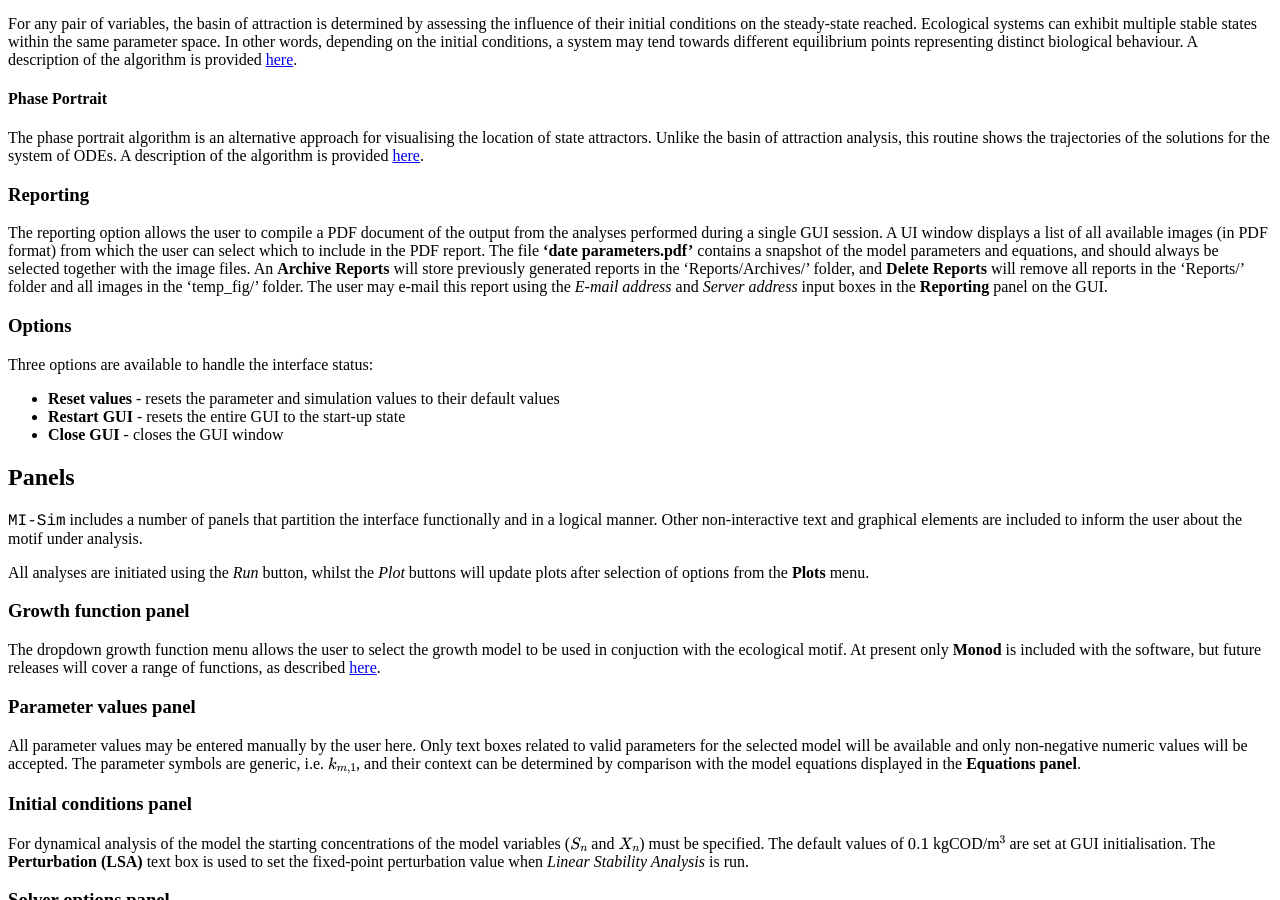
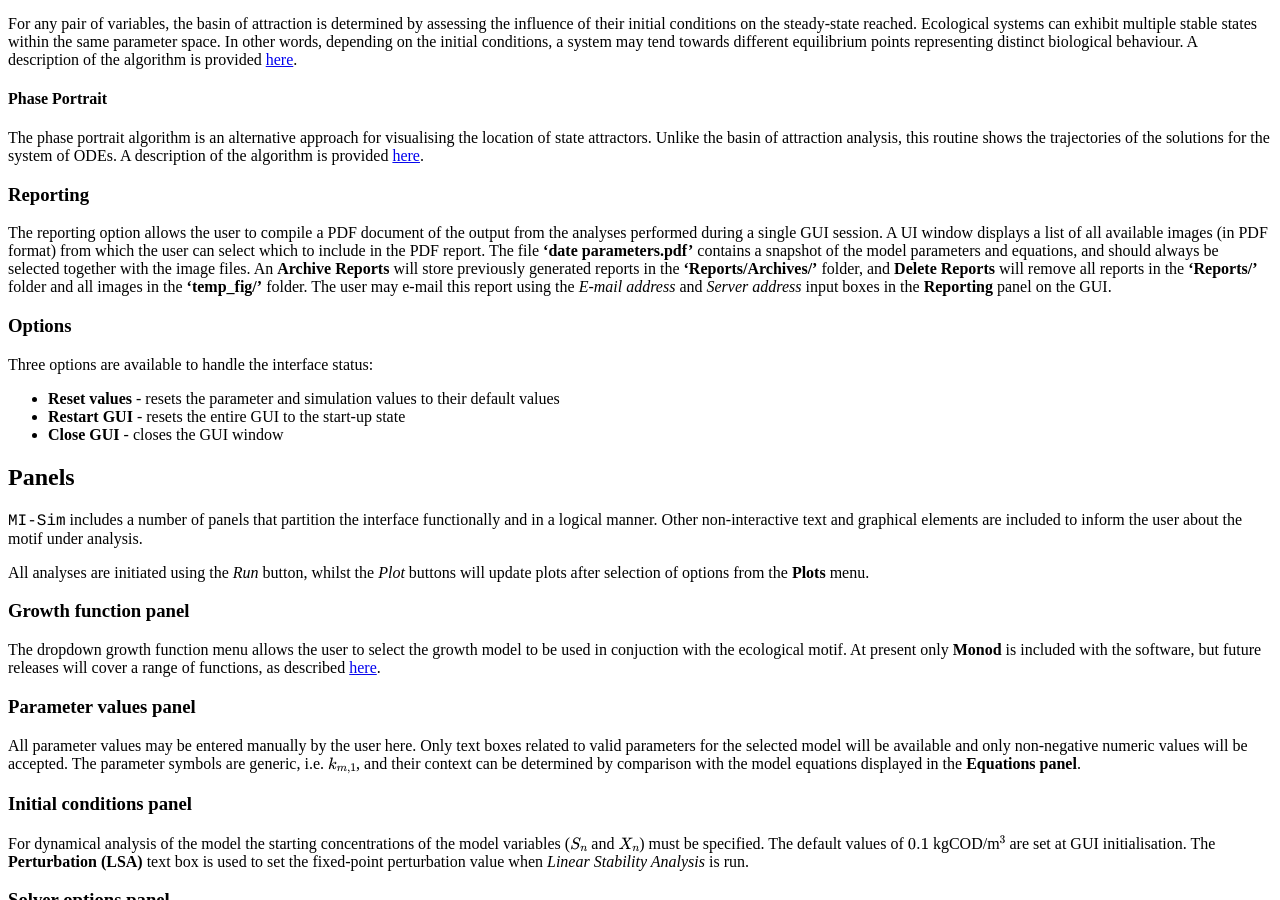
Before and after one commit to MI-SIM/MI-SIM.github.io, a Jekyll site: the page built from _posts/01-01-17-misiminterface.md, in a window 1280 px wide and 900 px high, scrolled down 7748 px. Built offline with Jekyll 4.4.1, drawn with Linux system fonts in a browser that asks for light colours; formulas are drawn with MathJax 3; a style sheet for code colours, icons or effects is not loaded.

```diff
--- a/_posts/01-01-17-misiminterface.md
+++ b/_posts/01-01-17-misiminterface.md
@@ -64,6 +64,9 @@ $\frac{dS_2}{dt} = -DS_2 + \gamma(1-Y_1)f_1X_1 - f_2X_2$
 
 $\frac{dX_2}{dt} = -DX_2 + Y_2f_2X_2 - k_{dec,2}X_2$
 
+<p></p>
+<p></p>
+
 #### Substrate Competition
 ![alt text](https://raw.githubusercontent.com/MI-SIM/MI-SIM.github.io/master/_posts/sc.png "Substrate Competition Motif")
 
@@ -75,6 +78,8 @@ $\frac{dX_1}{dt} = -DX_1 + Y_1f_1X_1 - k_{dec,1}X_1$
 
 $\frac{dX_2}{dt} = -DX_2 + Y_2f_2X_2 - k_{dec,2}X_2$
 
+<p></p>
+<p></p>
 
 #### FC (Food Chain) with Product Inhibition
 ![alt text](https://raw.githubusercontent.com/MI-SIM/MI-SIM.github.io/master/_posts/fcpi.png "FC with Product Inhibition Motif")
@@ -93,6 +98,8 @@ $\frac{dS_3}{dt} = -DS_3 + f_2X_2$
 
 $I_3 = \frac{1}{1+\frac{S_3}{K_{i,3}}}$
 
+<p></p>
+<p></p>
 
 #### No Common Metabolites
 ![alt text](https://raw.githubusercontent.com/MI-SIM/MI-SIM.github.io/master/_posts/ni.png "No Interaction Motif")
@@ -107,6 +114,8 @@ $\frac{dS_2}{dt} = D(S_{2,in} - S_2) - f_2X_2$
 
 $\frac{dX_2}{dt} = -DX_2 + Y_2f_2X_2 - k_{dec,2}X_2$
 
+<p></p>
+<p></p>
 
 #### Syntrophy
 ![alt text](https://raw.githubusercontent.com/MI-SIM/MI-SIM.github.io/master/_posts/syn.png "Syntrophy Motif")
@@ -123,6 +132,8 @@ $\frac{dX_2}{dt} = -DX_2 + Y_2f_2X_2 - k_{dec,2}X_2$
 
 $I_2 = \frac{1}{1+\frac{S_2}{K_{i,2}}}$
 
+<p></p>
+<p></p>
 
 #### Waste Product Inhibtion
 ![alt text](https://raw.githubusercontent.com/MI-SIM/MI-SIM.github.io/master/_posts/wpi.png "Waste Product Inhibition Motif")
@@ -141,6 +152,8 @@ $\frac{dS_3}{dt} = D(S_{3,in}-S_3) - f_3X_2I_2$
 
 $I_2 = \frac{1}{1+\frac{S_2}{K_{i,2}}}$
 
+<p></p>
+<p></p>
 
 #### Three species (Food-web)
 ![alt text](https://raw.githubusercontent.com/MI-SIM/MI-SIM.github.io/master/_posts/ths.png "Food Web Motif")
@@ -161,6 +174,8 @@ $\frac{dX_3}{dt} = -DX_3 + Y_3f_3X_3 - k_{dec,3}X_3$
 
 $I_2 = \frac{1}{1+\frac{S_3}{K_{i,2}}}$
 
+<p></p>
+<p></p>
 
 #### <a name="gf"></a>Growth functions
 
@@ -238,9 +253,10 @@ A description of the algorithm is provided [here](http://mi-sim.github.io//doc/a
 ### <a name="Reporting"></a>Reporting
 The reporting option allows the user to compile a PDF document of the output from the analyses performed during a single GUI session.
 A UI window displays a list of all available images (in PDF format) from which the user can select which to include in the PDF report. The file
-**'date parameters.pdf'** contains a snapshot of the model parameters and equations, and should always be selected together with the image files. An **Archive
-Reports** will store previously generated reports in the 'Reports/Archives/' folder, and **Delete Reports** will remove all reports in the 'Reports/' folder and all images in the 'temp_fig/' folder. The user may e-mail this report using the *E-mail address* and *Server address* input
-boxes in the **Reporting** panel on the GUI.
+**'date parameters.pdf'** contains a snapshot of the model parameters and equations, and should always be selected together with the image files.
+An **Archive Reports** will store previously generated reports in the **'Reports/Archives/'** folder, and **Delete Reports** will remove all
+reports in the **'Reports/'** folder and all images in the **'temp_fig/'** folder. The user may e-mail this report using the *E-mail address* and
+*Server address* input boxes in the **Reporting** panel on the GUI.
 
 ### <a name="Options"></a>Options
 Three options are available to handle the interface status:
```
